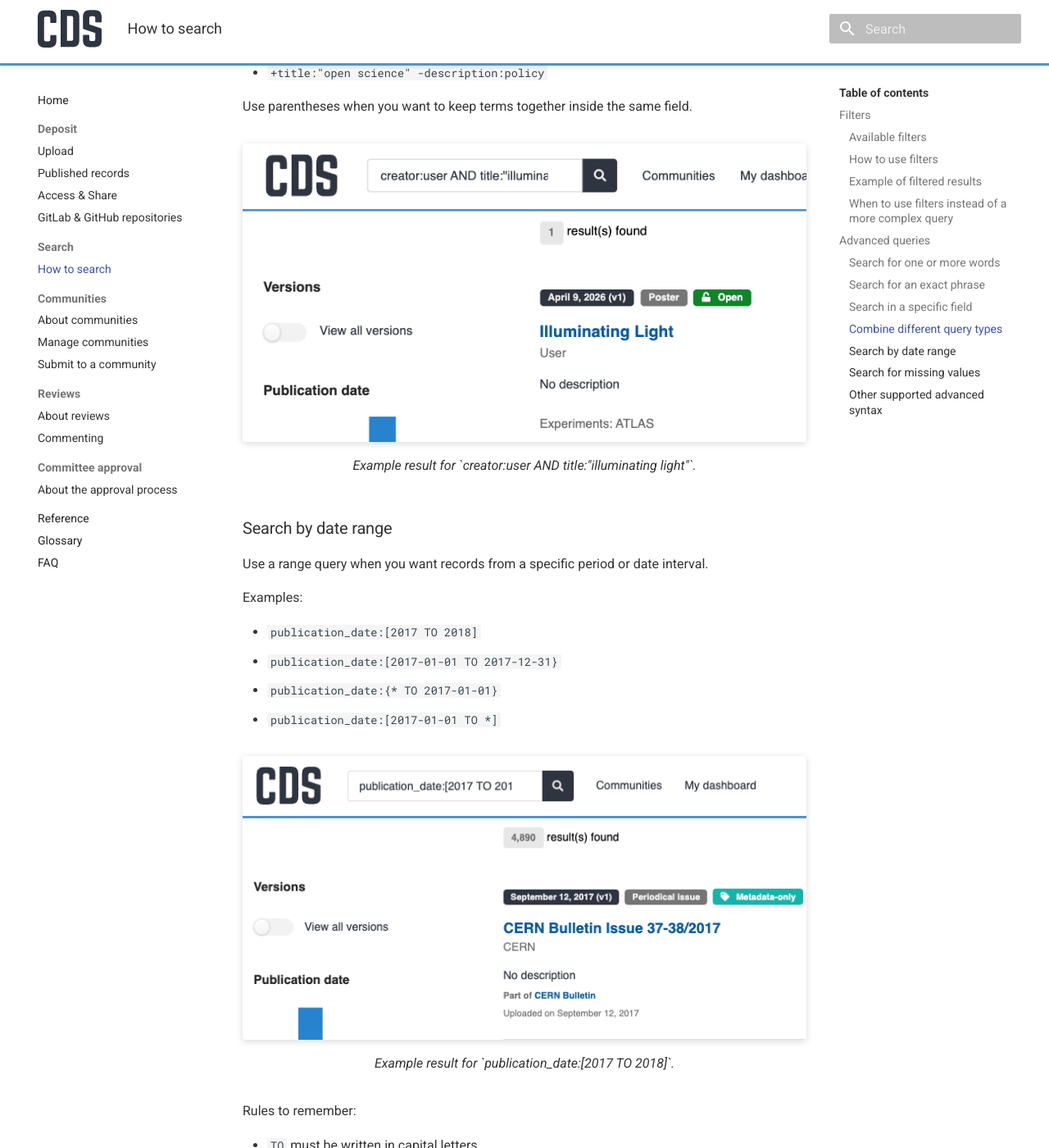
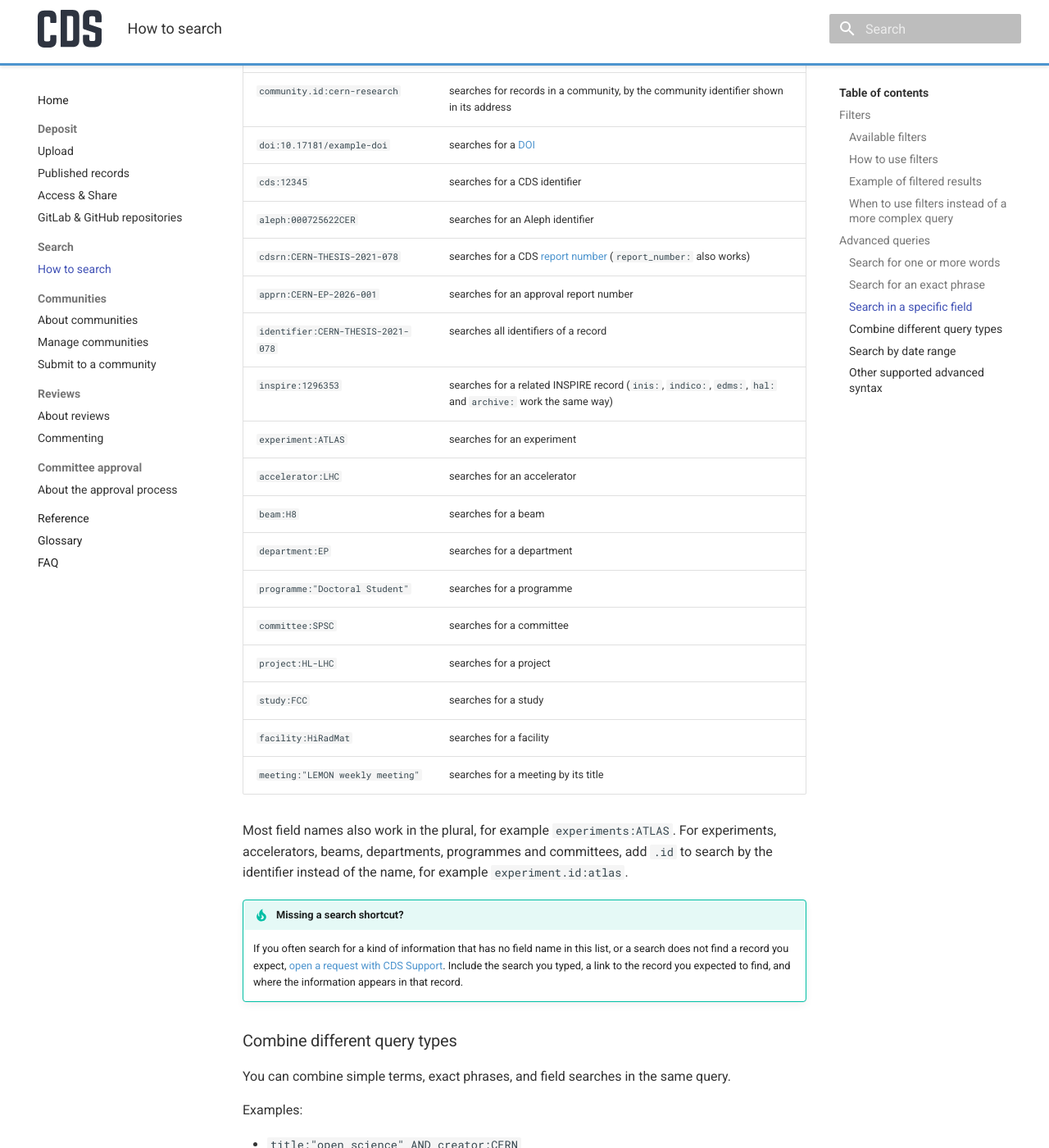
Before and after one commit to CERNDocumentServer/docs-cds-rdm, an MkDocs documentation site: the page built from docs/search/search.md, in a window 1280 px wide and 1400 px high, scrolled down 7535 px. Shown: the whole window at 82% size. Built offline with MkDocs 1.6.1 and Material for MkDocs 9.7.7, drawn with Linux system fonts in a browser that asks for light colours; some of the changed text lies outside the part shown.

Commit message:
docs(search): document plain search and all search shortcuts
* explain where a plain search looks and that every word must match
* note that DOIs and report numbers can be pasted as they are
* list every CDS search shortcut with a working example
* explain how to request a new shortcut through a support ticket
* remove the _exists_ example, which is restricted to administrators

Co-Authored-By: Claude Opus 5.5 <noreply@anthropic.com>

```diff
--- a/docs/search/search.md
+++ b/docs/search/search.md
@@ -81,7 +81,11 @@ Example:
 
 - `open science`
 
-This type of search looks for the words you enter.
+This type of search looks for the words you enter in the main parts of a record: title, creators and contributors, description, subjects, identifiers and DOI, resource type, communities, and CERN fields such as experiment, accelerator or department. You don't need to know which field a word is in. For example, `thesis Mobius` finds theses with Mobius as an author, and `CERN Education` finds records of a community with that name.
+
+Records that contain all your words come first, and records where the words appear together as a phrase rank higher still. Records that contain only some of the words are still listed after them.
+
+You can also paste a DOI or a report number as it is, for example `10.17181/CERN.ABCD.1234` or `CERN-THESIS-2021-078`.
 
 If you want to require both words, use either `+` or `AND`.
 
@@ -136,13 +140,35 @@ Examples:
 | `description:policy` | searches in the description |
 | `language:en` | searches for records in English |
 | `publication_date:2024-01-01` | searches for a specific publication date |
-| `doi:"10.17181/example-doi"` | searches for a [DOI](../glossary.md#doi) |
+| `contributor:Smith` | searches for a contributor name |
+| `affiliation:CERN` | searches for a creator affiliation |
+| `subject:"particle physics"` | searches in the subjects |
+| `type:thesis` | searches for a [resource type](../glossary.md#resource-type) by name |
+| `resource_type.id:publication-dissertation` | searches for a resource type by its identifier |
+| `community:"CERN Research"` | searches for records in a community, by community name |
+| `community.id:cern-research` | searches for records in a community, by the community identifier shown in its address |
+| `doi:10.17181/example-doi` | searches for a [DOI](../glossary.md#doi) |
 | `cds:12345` | searches for a CDS identifier |
-| `cdsrn:CERN-THESIS-2021-078` | searches for a CDS [report number](../glossary.md#report-number) |
+| `aleph:000725622CER` | searches for an Aleph identifier |
+| `cdsrn:CERN-THESIS-2021-078` | searches for a CDS [report number](../glossary.md#report-number) (`report_number:` also works) |
+| `apprn:CERN-EP-2026-001` | searches for an approval report number |
+| `identifier:CERN-THESIS-2021-078` | searches all identifiers of a record |
+| `inspire:1296353` | searches for a related INSPIRE record (`inis:`, `indico:`, `edms:`, `hal:` and `archive:` work the same way) |
 | `experiment:ATLAS` | searches for an experiment |
+| `accelerator:LHC` | searches for an accelerator |
+| `beam:H8` | searches for a beam |
 | `department:EP` | searches for a department |
+| `programme:"Doctoral Student"` | searches for a programme |
+| `committee:SPSC` | searches for a committee |
+| `project:HL-LHC` | searches for a project |
+| `study:FCC` | searches for a study |
+| `facility:HiRadMat` | searches for a facility |
+| `meeting:"LEMON weekly meeting"` | searches for a meeting by its title |
 
-When you search for a DOI, put the DOI value in double quotes.
+Most field names also work in the plural, for example `experiments:ATLAS`. For experiments, accelerators, beams, departments, programmes and committees, add `.id` to search by the identifier instead of the name, for example `experiment.id:atlas`.
+
+!!! tip "Missing a search shortcut?"
+    If you often search for a kind of information that has no field name in this list, or a search does not find a record you expect, [open a request with CDS Support](https://cern.service-now.com/service-portal?id=service_element&name=CDS-Service). Include the search you typed, a link to the record you expected to find, and where the information appears in that record.
 
 ### Combine different query types
 
@@ -184,15 +210,6 @@ Rules to remember:
 - Curly brackets `{}` mean the start or end value is not included in the range.
 - Mixed brackets such as `[}` let you include the start value and exclude the end value.
 - You can use `*` for an open-ended range.
-
-### Search for missing values
-
-You can search for records that have, or do not have, a value in a field.
-
-Examples:
-
-- `_exists_:metadata.creators`
-- `NOT _exists_:metadata.additional_titles`
 
 ### Other supported advanced syntax
 
```
